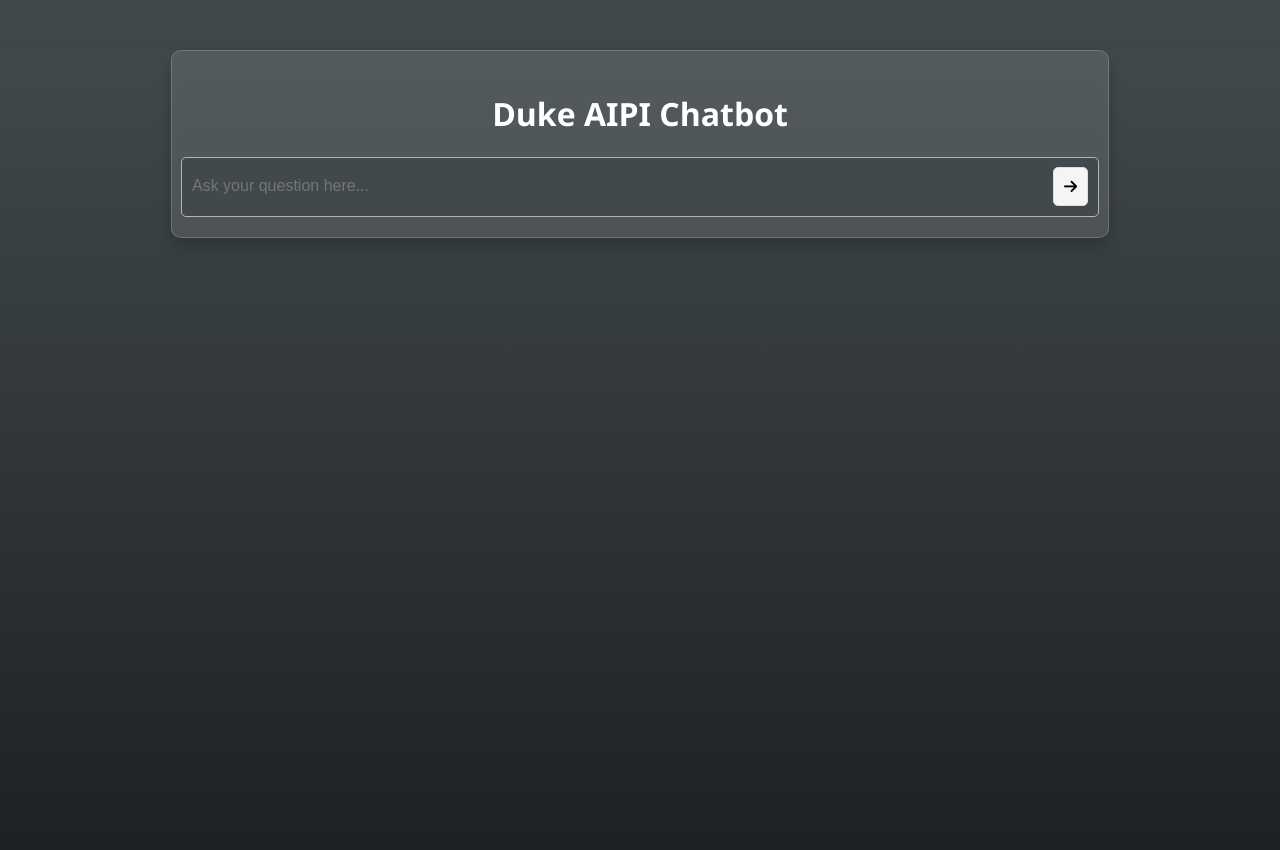
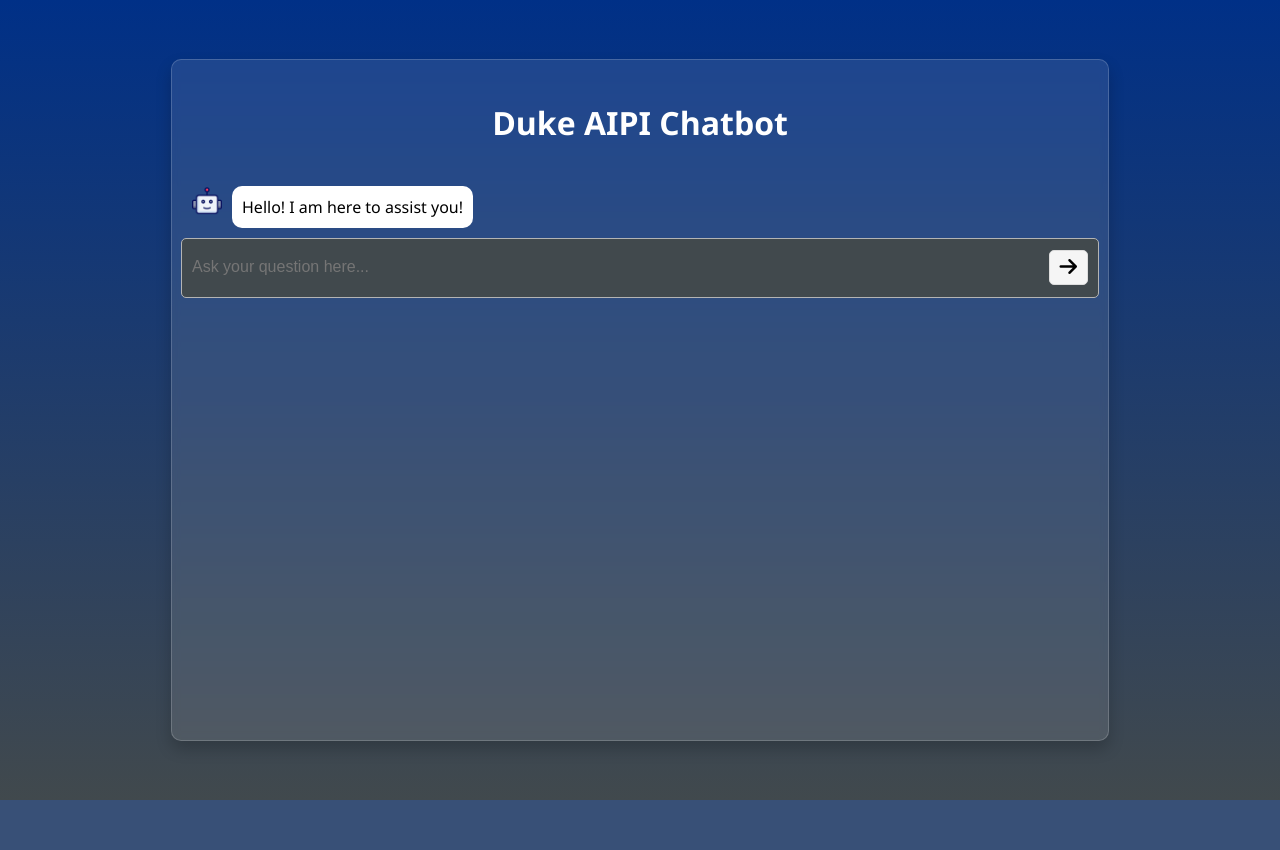
Before and after one commit to tommymmcguire/Duke-AI-MEng-chatbot, a Flask app: page / in a window 1280 px wide. After the commit the page ends 800 px from the top, so only its background shows below. Run offline with Flask 3, Linux system fonts and the light colour scheme.

Commit message:
Frontend overhaul

```diff
--- a/app/app.py
+++ b/app/app.py
@@ -1,4 +1,5 @@
 import os
+import time
 from flask import Flask, render_template, request, jsonify
 import sys
 sys.path.insert(0, os.path.abspath(os.path.join(os.path.dirname(__file__), '..')))
@@ -19,6 +20,8 @@ def index():
                         This is a test output. This is a test output.This is a test output. This is a test output. This is a test output.
                         This is a test output. This is a test output. This is a test output. This is a test output. This is a test output.
                         '''
+            # Sleep for 5 seconds
+            time.sleep(1)
             # embedding = embed_query(query)
             # similar_chunks = get_similar_chunks(embedding)
             # try:
--- a/app/static/css/style.css
+++ b/app/static/css/style.css
@@ -3,15 +3,24 @@ body, html {
     margin: 0;
     padding: 0;
     font-family: 'Segoe UI', Tahoma, Geneva, Verdana, sans-serif;
-    background: linear-gradient(180deg, #41494d 0%, #1e2123 100%);
     color: #F5F5F5;
-    height: 100vh;
 }
 
-/* Centering Container */
+.page-container {
+    width: 100%;
+    background: linear-gradient(180deg, #003087 0%, #41494d 100%);
+    min-height: 100vh;
+    display: flex;
+    flex-direction: column;
+    align-items: center;
+    justify-content: center;
+}
+
 .main-container {
     width: 70%;
     max-width: 1000px;
+    min-height: 80vh;
+    max-height: 80vh;
     margin: auto;
     padding: 20px;
     background-color: rgba(255, 255, 255, 0.1);
@@ -19,13 +28,40 @@ body, html {
     box-shadow: 0 8px 16px 0 rgba(0,0,0,0.2);
     backdrop-filter: blur(4px);
     border: 1px solid rgba(255, 255, 255, 0.18);
-    margin-top: 50px;
     overflow-y: auto;
     overflow-x: hidden;
     display: flex;
     flex-direction: column;
     align-items: center;
-    justify-content: center;
+    justify-content: flex-start;
+}
+
+.main-container::-webkit-scrollbar {
+    display: none;
+}
+
+/* Hide scrollbar for Firefox */
+.main-container {
+    scrollbar-width: none;
+}
+
+/* Styling the scrollbar itself */
+.chat-container::-webkit-scrollbar {
+    width: 8px; /* Adjust the width of the scrollbar */
+    background-color: transparent; /* Clear background */
+}
+
+/* Styling the draggable part of the scrollbar */
+.chat-container::-webkit-scrollbar-thumb {
+    background-color: rgba(0, 0, 0, 0.5); /* Semi-transparent black */
+    border-radius: 4px; /* Rounded corners */
+    border: 2px solid transparent; /* Optional: can adjust or remove */
+    background-clip: padding-box; /* Ensures transparency doesn't affect the border */
+}
+
+/* Optional: Styling the track (part the thumb slides within) */
+.chat-container::-webkit-scrollbar-track {
+    background-color: transparent; /* Clear/transparent track */
 }
 
 .chat-container {
@@ -34,7 +70,43 @@ body, html {
     display: flex;
     flex-direction: column;
     gap: 20px;
-    background-color: #a3feb1;
+}
+
+.message-container {
+    display: flex;
+    width: 100%;
+    justify-content: flex-end; /* For user messages */
+}
+
+.message {
+    max-width: 60%;
+    min-width: 5%;
+    padding: 10px;
+    margin-bottom: 10px;
+    border-radius: 10px;
+    position: relative;
+    display: flex;
+    align-items: center;
+    justify-content: center;
+}
+
+.avatar {
+    width: 30px;
+    height: 30px;
+    margin-right: 10px;
+}
+
+.user-message {
+    margin-left: auto;
+    background-color: #0071fb;
+    color: #fff;
+    margin-right: 10px;
+}
+
+.api-response {
+    margin-right: auto;
+    background-color: #ffffff;
+    color: #000000;
 }
 
 .input-container {
@@ -50,7 +122,7 @@ body, html {
     background-color: #41494d;
 }
 
-.input-box {
+.textarea-box {
     flex-grow: 1;
     margin-right: 10px;
     padding: 0px;
@@ -69,7 +141,7 @@ body, html {
     scrollbar-width: none; /* for Firefox */
 }
 
-.input-box::-webkit-scrollbar {
+.textarea-box::-webkit-scrollbar {
     display: none; /* Hide scrollbar for Chrome, Safari, and Edge */
 }
 
@@ -78,32 +150,31 @@ body, html {
     color: rgb(0, 0, 0);
     cursor: pointer;
     transition: background-color 0.3s;
-    padding: 10px;
+    padding: 5px 10px;
     border-radius: 5px;
     border: 1px solid #ddd;
-    font-size: 15px;
+    font-size: 20px;
     max-height: 10%;
 }
 
 .submit-button:hover {
-    background-color: #959595;
+    background-color: #d9d9d9;
 }
 
 .loader {
-    border: 6px solid #f3f3f3;
-    border-top: 6px solid #3498db;
+    width: 8px;
+    height: 8px;
+    aspect-ratio: 1;
     border-radius: 50%;
-    width: 50px;
-    height: 50px;
-    animation: spin 2s linear infinite;
-    margin: 20px auto; /* Adjust margin as needed */
-    display: none; /* Initially hidden */
-}
+    animation: l5 1s infinite linear alternate;
+  }
+  @keyframes l5 {
+      0%  {box-shadow: 20px 0 #000, -20px 0 #0002;background: #000 }
+      33% {box-shadow: 20px 0 #000, -20px 0 #0002;background: #0002}
+      66% {box-shadow: 20px 0 #0002,-20px 0 #000; background: #0002}
+      100%{box-shadow: 20px 0 #0002,-20px 0 #000; background: #000 }
+  }
 
-@keyframes spin {
-    0% { transform: rotate(0deg); }
-    100% { transform: rotate(360deg); }
-}
 
 /* Typography */
 h1 {
--- a/app/templates/index.html
+++ b/app/templates/index.html
@@ -7,28 +7,58 @@
     <link rel="stylesheet" href="https://cdnjs.cloudflare.com/ajax/libs/font-awesome/6.0.0-beta3/css/all.min.css">
 </head>
 <body>
+    <div class="page-container">
         <div class="main-container">
             <h1>Duke AIPI Chatbot</h1>
-        <div class="chat-container">
+            <div class="chat-container" id="chatContainer">
                 <div class="results-container" id="results-container">
                     <div class="loader" id="loader" style="display: none;"></div>
                 </div>
             </div>
             <div class="input-container">
-            <textarea  type="text" id="queryInput" class="input-box" placeholder="Ask your question here..."></textarea>
+                <textarea  type="text" id="queryInput" class="textarea-box" placeholder="Ask your question here..."></textarea>
                 <button id="submitButton" class="submit-button">
                     <i class="fa-solid fa-arrow-right"></i>
                 </button>
             </div>
         </div>
+    </div>
     <script>
-        document.getElementById('submitButton').onclick = function(e) {
-            e.preventDefault();
-            const query = document.getElementById('queryInput').value;
-            const resultsContainer = document.getElementById('results-container');
-            const loader = document.getElementById('loader');
+        document.addEventListener('DOMContentLoaded', function() {
+            function appendMessage(content, className, isAI = false, isLoading = false) {
+                const container = document.createElement('div');
+                container.classList.add('message-container');
 
-            loader.style.display = 'block';
+                if (isAI) {
+                    const img = document.createElement('img');
+                    img.src = "{{ url_for('static', filename='images/robot.png') }}";
+                    img.alt = 'AI';
+                    img.classList.add('avatar');
+                    container.appendChild(img);
+                }
+
+                const message = document.createElement('div');
+                message.classList.add('message', className);
+                message.textContent = content;
+                container.appendChild(message);
+
+                if (isLoading) {
+                    const loader = document.createElement('div');
+                    loader.classList.add('loader', 'loading-dots');
+                    message.appendChild(loader);  // Add loader inside the message content
+                }
+
+                document.getElementById('chatContainer').appendChild(container);
+                return message;  // Return the message div for later use
+            }
+
+            function handleSubmit() {
+                const queryInput = document.getElementById('queryInput');
+                const query = queryInput.value;
+                appendMessage(query, 'user-message'); // Display user query on the right
+
+                // Append an empty API message with a loader
+                const loadingMessage = appendMessage("", 'api-response', true, true);
 
                 fetch('/', {
                     method: 'POST',
@@ -37,26 +67,34 @@
                 })
                 .then(response => response.json())
                 .then(data => {
-                const newResult = document.createElement('div');
-                newResult.classList.add('results');
-                newResult.innerHTML = `<p>${data.rag_output}</p>`;
-
-                resultsContainer.insertBefore(newResult, loader);
-
-                loader.style.display = 'none';
+                    loadingMessage.querySelector('.loading-dots').remove(); // Remove the loading dots from the message
+                    loadingMessage.textContent = data.rag_output; // Update message text with API response
                 })
                 .catch(error => {
                     console.error('Error:', error);
-                const errorResult = document.createElement('div');
-                errorResult.classList.add('results');
-                errorResult.innerHTML = `<p>Error loading results.</p>`;
-
-                resultsContainer.insertBefore(errorResult, loader);
-                loader.style.display = 'none';
+                    loadingMessage.querySelector('.loading-dots').remove(); // Remove the loading dots
+                    loadingMessage.textContent = "Error loading results."; // Update message text with error
                 });
 
-            document.getElementById('queryInput').value = '';
+                queryInput.value = ''; // Clear the textarea after submit
+            }
+
+            // Add default API greeting message
+            appendMessage("Hello! I am here to assist you!", 'api-response', true);
+
+            // Event listeners for submit and enter key
+            document.getElementById('submitButton').onclick = function(e) {
+                e.preventDefault();
+                handleSubmit();
             };
+
+            document.getElementById('queryInput').addEventListener('keydown', function(event) {
+                if (event.key === 'Enter' && !event.shiftKey) {
+                    event.preventDefault();
+                    handleSubmit();
+                }
+            });
+        });
     </script>
 </body>
 </html>
```
Also changed, not shown: other parts of app/static/css/style.css (+0 -84 lines), requirements.txt (+9 -4 lines), app/static/images/robot.png (added). Lines whose indentation alone changed are shown as unchanged.
